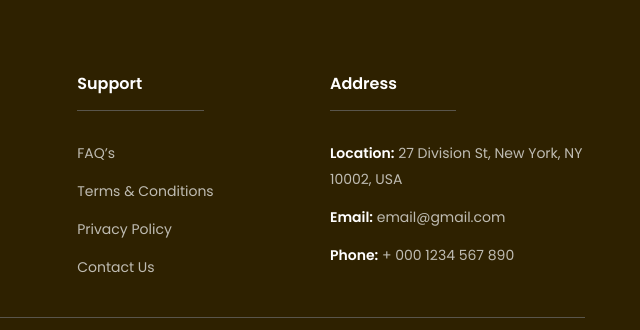
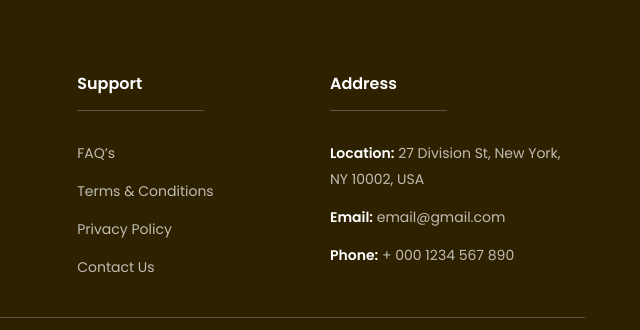
Before and after one commit to uyennhat1282/project-02, a plain HTML site: page index.html in a window 1280 px wide. Shown: the part 4717-5047 px from the top of the page, 640-1280 px from the left. Drawn offline with Linux system fonts and the light colour scheme.

Commit message:
sửa width phần address

```diff
--- a/asset/css/styles.css
+++ b/asset/css/styles.css
@@ -697,7 +697,7 @@ a {
     position: relative;
 }
 .footer .column-address {
-    width: 21.6%;
+    width: 20%;
     display: flex;
     flex-direction: column;
     align-items: flex-start;
```
